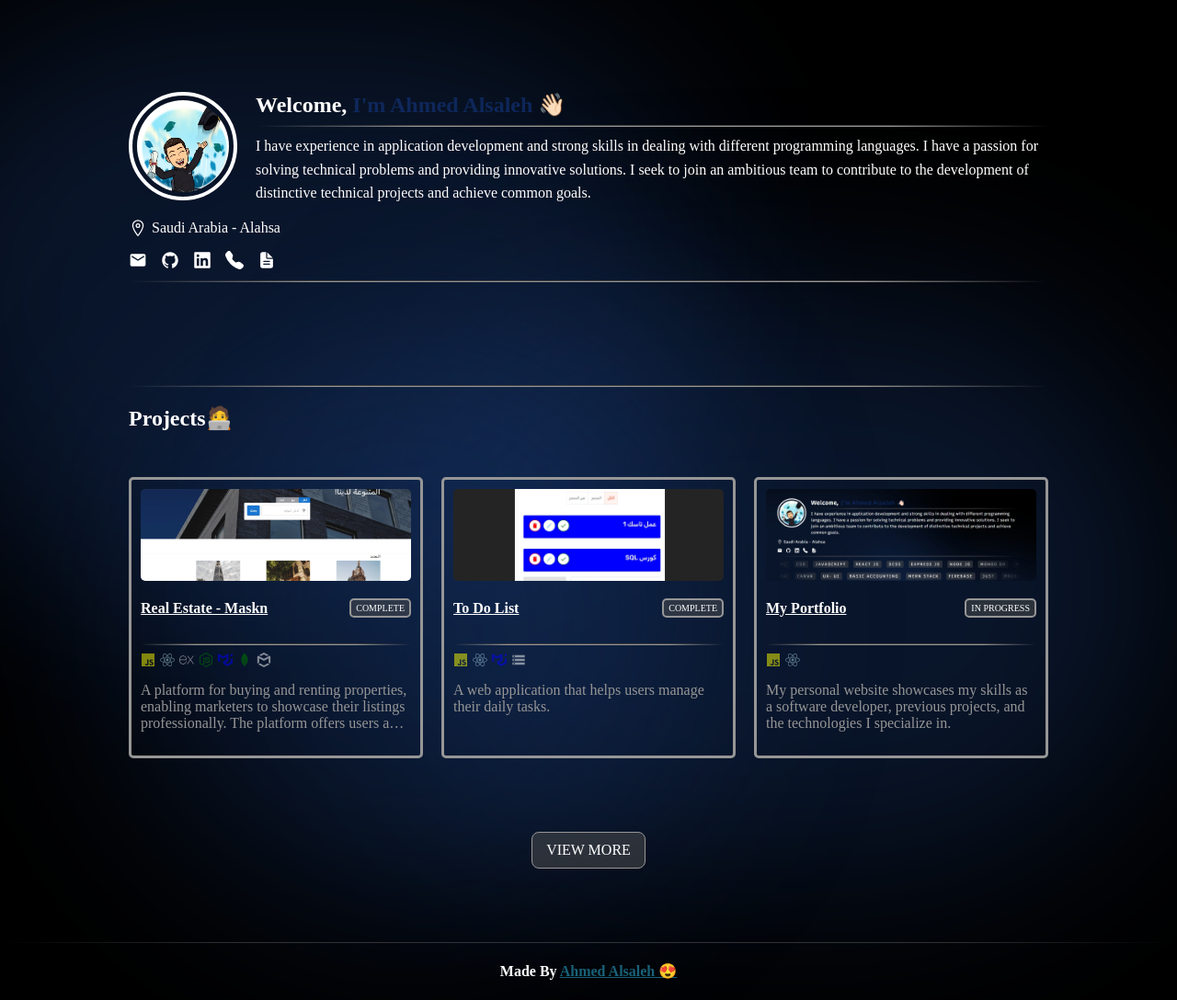
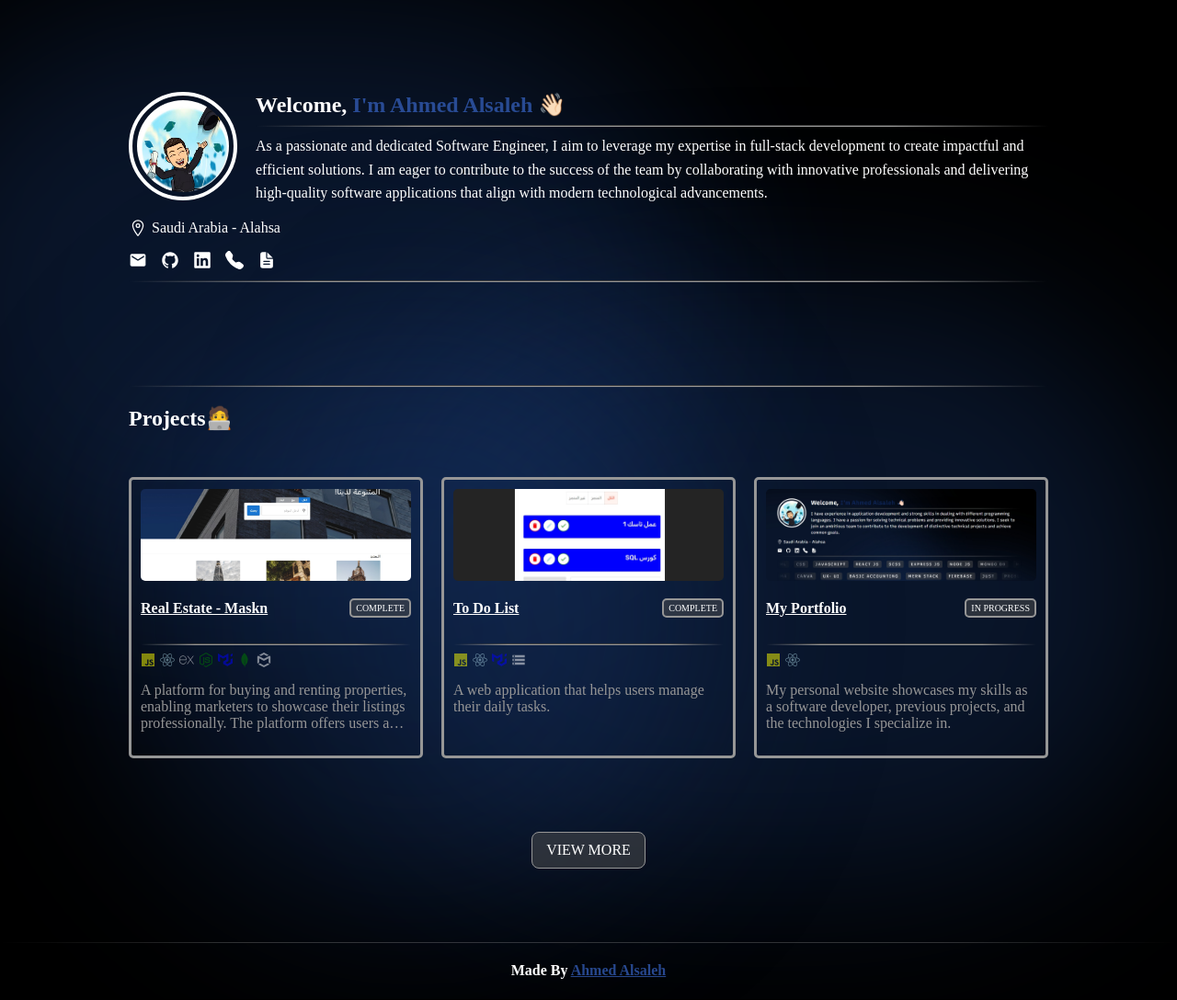
Before and after one commit to AhmedY29/Portfolio, a React (Vite) app: page / in a window 1280 px wide. Shown: the whole page at 92% size. Built offline with nearby package versions, Linux system fonts and the light colour scheme; a web font is replaced by a local one.

Commit message:
updates in my section

```diff
--- a/src/components/Footer.jsx
+++ b/src/components/Footer.jsx
@@ -3,7 +3,7 @@ import React from 'react'
 function Footer() {
   return (
     <footer>
-        <h4>Made By <a href='https://github.com/AhmedY29' target='_blank'>Ahmed Alsaleh 😍</a></h4>
+        <h4>Made By <a href='https://github.com/AhmedY29' target='_blank'>Ahmed Alsaleh</a></h4>
     </footer>
   )
 }
--- a/src/components/MySection.jsx
+++ b/src/components/MySection.jsx
@@ -15,7 +15,10 @@ function MySection() {
                 <div className="text">
                     <h2>Welcome,<b> I'm Ahmed Alsaleh </b>👋🏻</h2>
                     <hr />
-                    <p>I have experience in application development and strong skills in dealing with different programming languages. I have a passion for solving technical problems and providing innovative solutions. I seek to join an ambitious team to contribute to the development of distinctive technical projects and achieve common goals.</p>
+                    <p>As a passionate and dedicated Software Engineer, I aim to leverage my expertise in full-stack development to
+                        create impactful and efficient solutions. I am eager to contribute to the success of the team by collaborating
+                        with innovative professionals and delivering high-quality software applications that align with modern
+                        technological advancements. </p>
                 </div>
             </div>
             <Links/>
--- a/src/style.css
+++ b/src/style.css
@@ -112,7 +112,7 @@ body{
     margin: 0;
 }
 .mySection .container .mySection-content .text h2 b{
-    color: rgba(18, 47, 109, 0.75);
+    color: #345fbbbf;
 }
 .mySection .container .mySection-content .text p{
     line-height: 1.6;
@@ -359,7 +359,7 @@ footer{
 }
 
 footer a {
-    color: #186178;
+    color: #345fbbbf;
 }
 footer a:hover{
     text-decoration: none;
```
